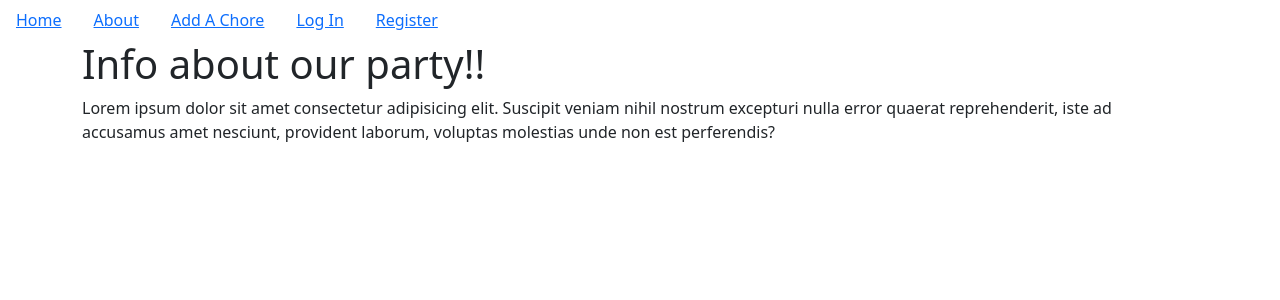
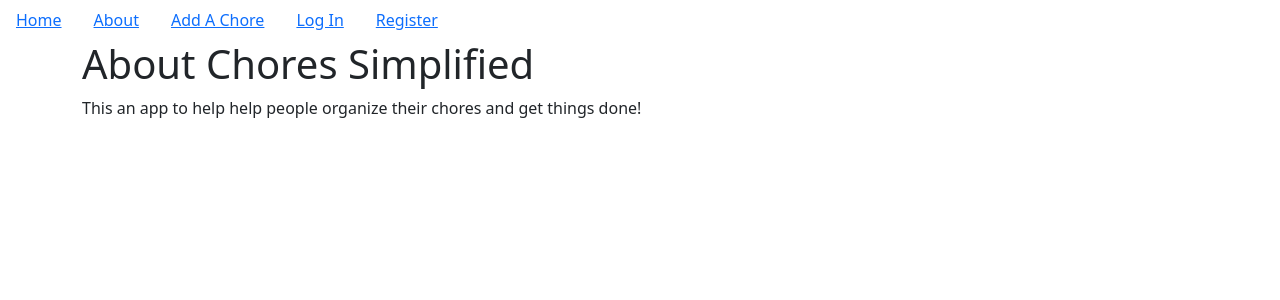
Before and after one commit to smclairecarden/chores-simplified, a Flask app: page /info in a window 1280 px wide. Shown: the top 300 px of the page. Run offline with Flask 2, Linux system fonts and the light colour scheme.

Commit message:
change about and home pages.

```diff
--- a/myapp/templates/account.html
+++ b/myapp/templates/account.html
@@ -3,8 +3,7 @@
 
 <div class="jumbotron">
     <div align="center">
-        <h1>Welcome to the page for {{current_user.username}}</h1>
-        <h2>You have {{chores.length}} Chores</h2>
+        <h1>{{current_user.username}}'s Account</h1>
     </div>
 </div>
 
--- a/myapp/templates/index.html
+++ b/myapp/templates/index.html
@@ -4,6 +4,7 @@
         <h1>Chores</h1>
     </div>
     <div class="container">
+        {% if current_user.is_authenticated %}
         {% for post in chores.items %}
             <div class="card">
                 <div class="car-boy">
@@ -35,4 +36,8 @@
             {% endfor %}
         </ul>
     </nav>
+    {% else %}
+    <h1>Welcome to Chores Simplified!</h1>
+    <h2>The app that helps you get things done.</h2>
+    {% endif %}
 {% endblock %}
--- a/myapp/templates/info.html
+++ b/myapp/templates/info.html
@@ -1,8 +1,8 @@
 {% extends "base.html" %}
 {% block content %}
     <div class="jumbotron">
-        <h1>Info about our party!!</h1>
-        <p>Lorem ipsum dolor sit amet consectetur adipisicing elit. Suscipit veniam nihil nostrum excepturi nulla error quaerat reprehenderit, iste ad accusamus amet nesciunt, provident laborum, voluptas molestias unde non est perferendis?</p>
+        <h1>About Chores Simplified</h1>
+        <p>This an app to help help people organize their chores and get things done!</p>
     </div>
 
 {% endblock %}
--- a/myapp/users/views.py
+++ b/myapp/users/views.py
@@ -58,7 +58,7 @@ def logout():
 @login_required
 def account():
     form = UpdateUserForm()
-    chore = Chore(chore=form.chore.data, description=form.description.data, completed_by=form.completed_by.data, done=form.done.data, user_id=current_user.id)
+    # chore = Chore(chore=form.chore.data, description=form.description.data, completed_by=form.completed_by.data, done=form.done.data, user_id=current_user.id)
     if form.validate_on_submit():
         current_user.username = form.username.data
         current_user.email = form.email.data
```
